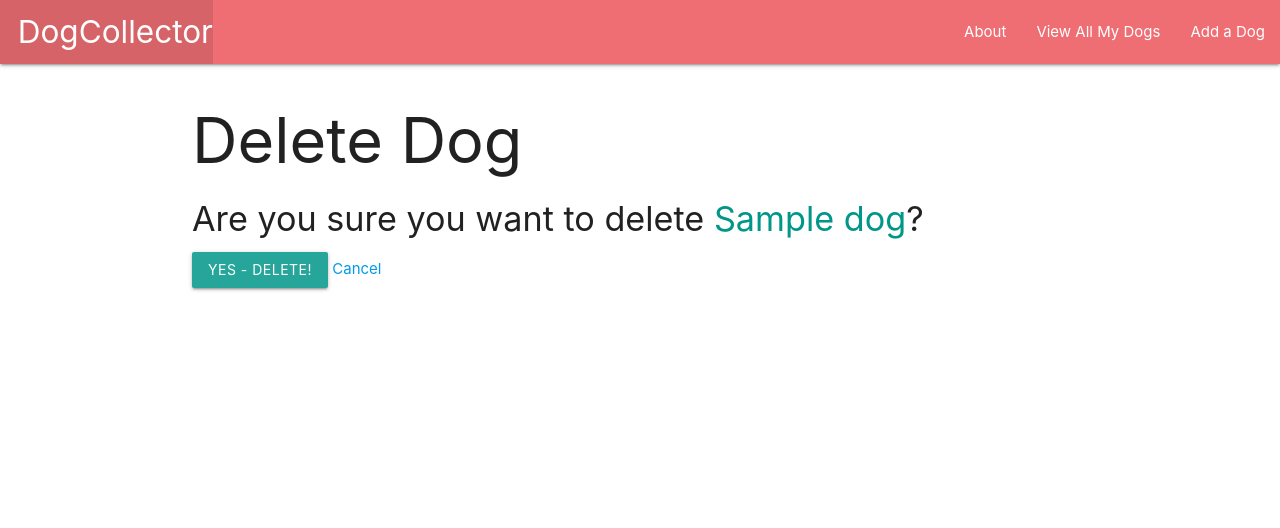
After one commit to joyceyyuan/dogcollector, a Django app: page /dogs/1/delete/ in a window 1280 px wide. The commit adds this page. Shown: the top 528 px of the page. Run offline with Django 3.2, Linux system fonts and the light colour scheme; tables that the repository leaves empty hold one stand-in row (values such as "Sample post").

Commit message:
get update,delete function working

```diff
--- a/main_app/templates/dogs/detail.html
+++ b/main_app/templates/dogs/detail.html
@@ -13,5 +13,9 @@
             <p>Age: Kitten</p>
         {% endif %}
     </div>
+    <div class="card-action">
+        <a href="{% url 'dogs_update' dog.id %}">Edit</a>
+        <a href="{% url 'dogs_delete' dog.id %}">Delete</a>
+    </div>
 </div>
 {% endblock %}
--- /dev/null
+++ b/main_app/templates/main_app/dog_confirm_delete.html
@@ -0,0 +1,13 @@
+{% extends 'base.html' %}
+
+{% block content %}
+<h1>Delete Dog</h1>
+
+<h4>Are you sure you want to delete <span class="teal-text">{{ object.name }}</span>?</h4>
+
+<form action="" method="POST">
+    {% csrf_token %}
+    <input type="submit" value="Yes - Delete!" class="btn">
+    <a href="{% url 'detail' dog.id %}">Cancel</a>
+</form>
+{% endblock %}
--- a/main_app/urls.py
+++ b/main_app/urls.py
@@ -10,4 +10,8 @@ urlpatterns = [
     path('dogs/<int:dog_id>/', views.dogs_detail, name='detail'),
     # new route used to show a form and create a dog
     path('dogs/create/', views.DogCreate.as_view(), name='dogs_create'),
+    # pk is what the django views is expecting as a param if we need one, which is short for primary key
+    # aka the cat_id
+    path('dogs/<int:pk>/update/', views.DogUpdate.as_view(), name='dogs_update'),
+    path('dogs/<int:pk>/delete/', views.DogDelete.as_view(), name='dogs_delete'),
 ]
--- a/main_app/views.py
+++ b/main_app/views.py
@@ -1,5 +1,5 @@
 from django.shortcuts import render
-from django.views.generic.edit import CreateView
+from django.views.generic.edit import CreateView, UpdateView, DeleteView
 from .models import Dog
 from django.http import HttpResponse
 
@@ -22,3 +22,12 @@ def dogs_detail(request, dog_id):
 class DogCreate(CreateView):
     model = Dog
     fields = '__all__'
+
+class DogUpdate(UpdateView):
+    model = Dog
+    # exclude the name from update
+    fields = ['breed', 'description', 'age']
+
+class DogDelete(DeleteView):
+    model = Dog
+    success_url = '/dogs/' # if we delete a cat, we'll need to redirect to the cats index page since that cat doesn't exist anymore.,
```
Also changed, not shown: main_app/templates/main_app/dog_form.html (+8 -0 lines).
